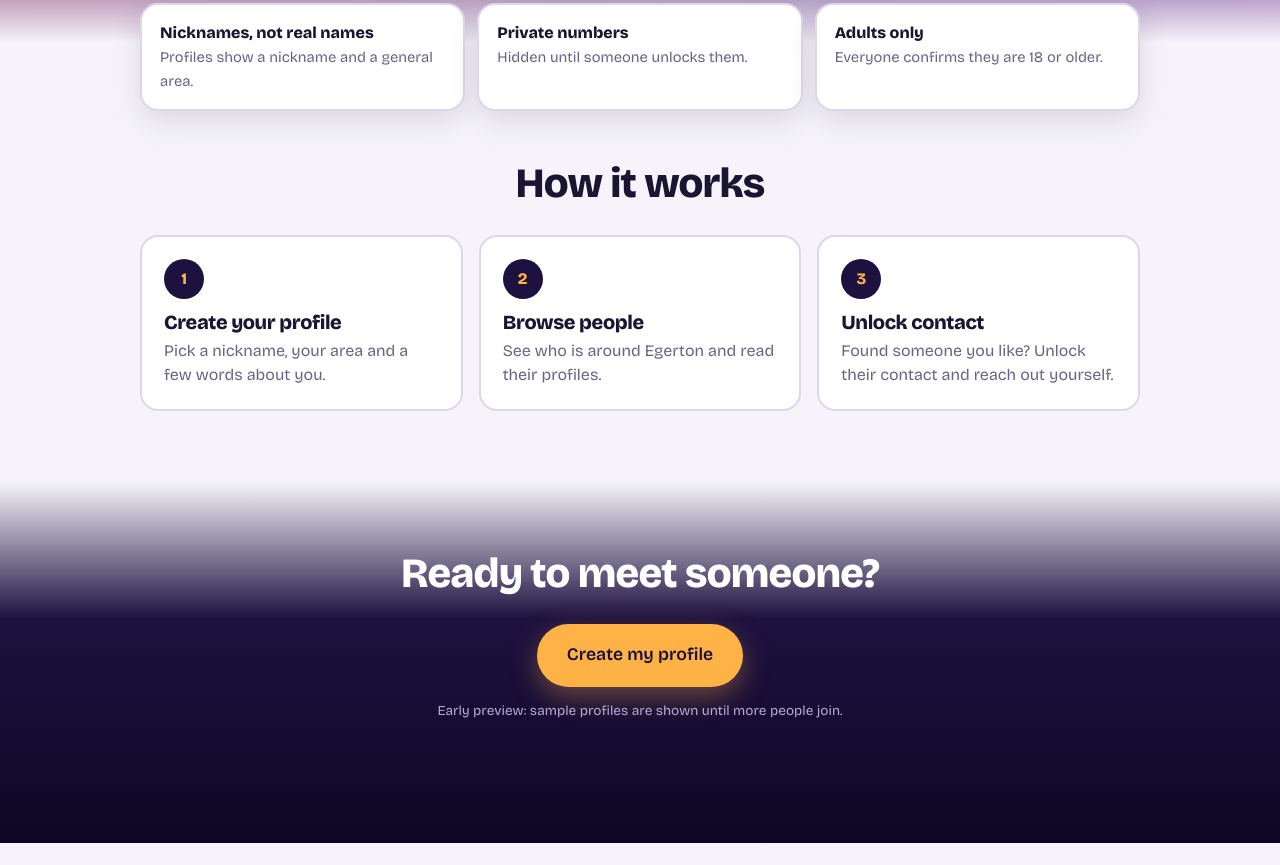
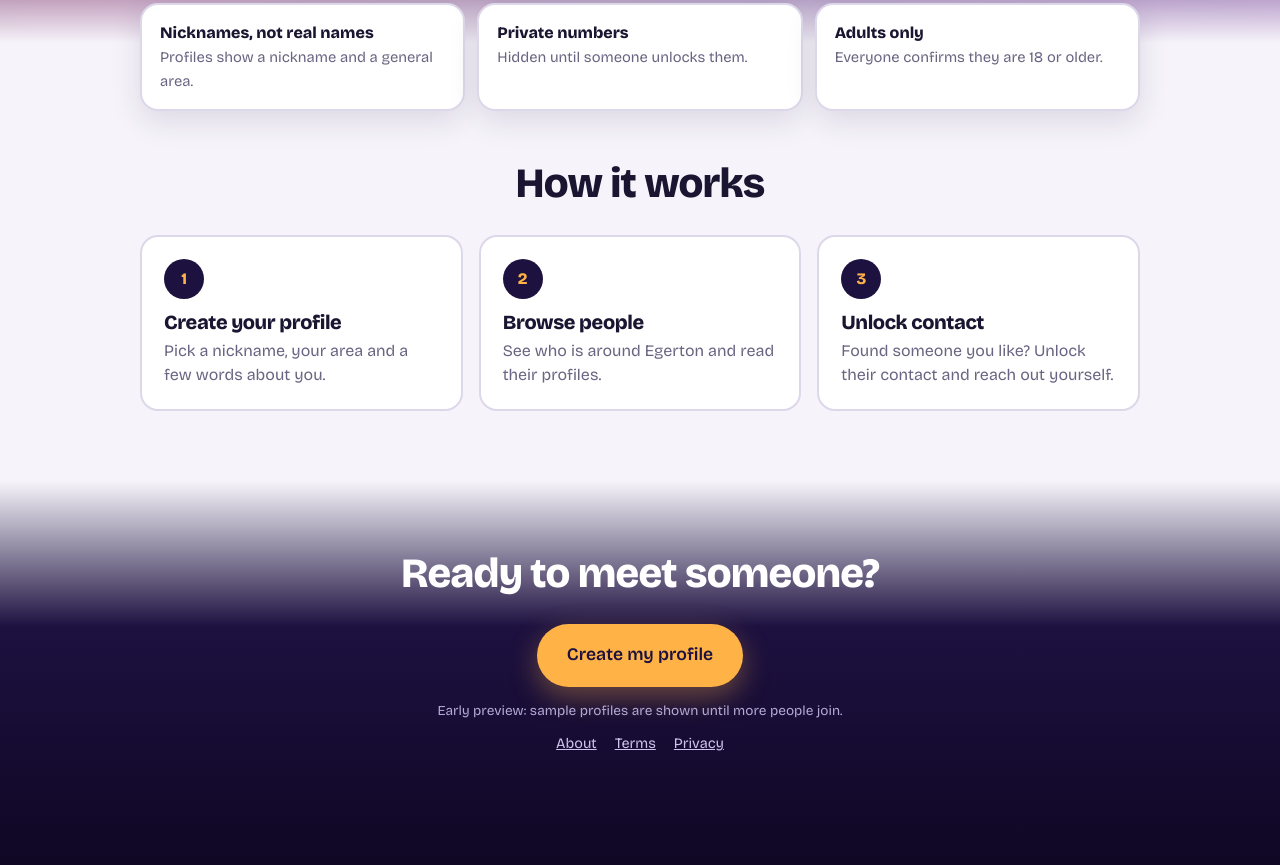
Before and after one commit to WA-1108/Egerton-Connect, a plain HTML site: page index.html in a window 1280 px wide. Shown: the part 680-1545 px from the top of the page. Before the commit the page ends 1523 px from the top, so only its background shows below. Drawn offline with nearby package versions, Linux system fonts and the light colour scheme.

Commit message:
About, Terms and Privacy pages

```diff
--- a/app.js
+++ b/app.js
@@ -10,6 +10,7 @@ if (!window.supabase) {
 }
 const sb = window.supabase.createClient(SUPABASE_URL, SUPABASE_KEY);
 
+const LEGALKEYS = ["about", "terms", "privacy"];
 const GENDERS = [["woman", "Woman"], ["man", "Man"], ["nonbinary", "Non-binary"]];
 const INTEREST = { woman: "Women", man: "Men", nonbinary: "Non-binary people" };
 const ZONES = ["Egerton main campus", "Egerton area", "Njoro town", "Njoro, near the market", "Nakuru town", "Elsewhere nearby"];
@@ -254,6 +255,7 @@ function welcomeView() {
       <h2>Ready to meet someone?</h2>
       <button class="btn sun big" data-act="start">Create my profile</button>
       <p class="fine">Early preview: sample profiles are shown until more people join.</p>
+      <nav class="foot-links light" aria-label="Site information"><a href="#about">About</a><a href="#terms">Terms</a><a href="#privacy">Privacy</a></nav>
     </section>
     <div class="sticky-cta"><button class="btn sun" data-act="start">Create my profile</button></div>
   </main>`;
@@ -285,7 +287,7 @@ function formView() {
   const bioF = `<div class="field"><label for="bio">About me <span class="hint">(optional)</span></label><textarea id="bio" name="bio" maxlength="200" placeholder="A line or two about you">${esc(m.bio || "")}</textarea></div>`;
   const intF = `<div class="field"><label for="interests">Interests <span class="hint">(optional)</span></label><input id="interests" name="interests" type="text" placeholder="Football, Movies, Coding" value="${esc((m.interests || []).join(", "))}" /><div class="hint">Separate with commas. Up to 4.</div></div>`;
   const contactF = `<div class="field"><label for="contact">Phone or WhatsApp number</label><input id="contact" name="contact" type="tel" maxlength="20" placeholder="07XX XXX XXX" value="${esc(m.contact || "")}" /><div class="hint">Hidden from everyone until they unlock it.</div></div>`;
-  const consentF = `<label class="check"><input type="checkbox" name="consent" /> <span>I am 18 or older and I will treat people with respect.</span></label>`;
+  const consentF = `<label class="check"><input type="checkbox" name="consent" /> <span>I am 18 or older, I agree to the <a href="#terms" target="_blank" rel="noopener">Terms</a> and <a href="#privacy" target="_blank" rel="noopener">Privacy Policy</a>, and I will treat people with respect.</span></label>`;
   const photoF = `<div class="field"><label for="photos">Photos <span class="hint">(optional, up to 3)</span></label><input id="photos" type="file" accept="image/*" multiple /><div class="thumbs" id="thumbs">${thumbsHtml()}</div><div class="hint">A blurred copy is made for you automatically.</div></div>`;
   const blurF = `<label class="check"><input type="checkbox" name="blur" ${m.blur ? "checked" : ""} /> <span>Blur my photos until someone unlocks my contact.</span></label>`;
   const errBox = `<div class="error" id="formError" role="alert" hidden></div>`;
@@ -339,8 +341,14 @@ function appHead() {
     <button class="me-chip" data-act="nav" data-to="profile" aria-label="My profile">${avatar(me, "sm")}</button></header>`;
 }
 
+function legalView(key) {
+  const page = LEGAL[key];
+  return `<main class="legal"><button class="link dark" data-act="legalback">&larr; Back</button><h1>${page.title}</h1><p class="updated">Last updated: 18 November 2026</p>${page.html}
+    <nav class="foot-links" aria-label="Site information"><a href="#about">About</a><a href="#terms">Terms</a><a href="#privacy">Privacy</a></nav></main>`;
+}
+
 function footerHtml() {
-  return `<footer class="site-foot"><strong>Egerton Connect</strong><span>Made for the Egerton community. Adults only (18+).</span></footer>`;
+  return `<footer class="site-foot"><strong>Egerton Connect</strong><span>Made for the Egerton community. Adults only (18+).</span><nav class="foot-links" aria-label="Site information"><a href="#about">About</a><a href="#terms">Terms</a><a href="#privacy">Privacy</a></nav></footer>`;
 }
 
 function completeCard() {
@@ -499,7 +507,7 @@ function validate(data, editing) {
   if (!data.getAll("seeking").length) return ["Choose who you are interested in.", 1];
   if (!(data.get("location") || "").toString().trim()) return ["Choose your current area.", 2];
   if (digits.length < 9) return ["Enter a valid phone number.", 3];
-  if (!editing && !data.get("consent")) return ["Please confirm you are 18 or older.", 3];
+  if (!editing && !data.get("consent")) return ["Please confirm you are 18 or older and agree to the Terms and Privacy Policy.", 3];
   return null;
 }
 
@@ -564,10 +572,11 @@ async function processPhoto(file) {
 /* ---------- Render ---------- */
 
 function render(keep) {
-  if (!user && view !== "welcome" && view !== "auth") view = "welcome";
+  if (!user && view !== "welcome" && view !== "auth" && !LEGALKEYS.includes(view)) view = "welcome";
   if (user && !me && ["browse", "saved", "profile", "edit"].includes(view)) view = "create";
   let html = "";
   if (view === "welcome") html = welcomeView();
+  else if (LEGALKEYS.includes(view)) html = legalView(view);
   else if (view === "auth") html = authView();
   else if (view === "create" || view === "edit") html = formView();
   else if (view === "browse") html = browseView() + navView();
@@ -588,6 +597,7 @@ const actions = {
     if (user) view = me ? "browse" : "create";
     else { authMode = "signup"; view = "auth"; }
   },
+  legalback: () => { history.replaceState(null, "", window.location.pathname); view = user ? (me ? "browse" : "create") : "welcome"; },
   report: (d) => { reportId = d.id; },
   closereport: () => { reportId = null; },
   unblock: async (d) => {
@@ -689,10 +699,16 @@ app.addEventListener("submit", async (e) => {
 
 /* ---------- Start ---------- */
 
+{ const h = window.location.hash.slice(1); if (LEGALKEYS.includes(h)) view = h; }
+window.addEventListener("hashchange", () => {
+  const h = window.location.hash.slice(1);
+  if (LEGALKEYS.includes(h)) { view = h; render(); }
+  else if (LEGALKEYS.includes(view)) { view = user ? (me ? "browse" : "create") : "welcome"; render(); }
+});
 render();
 (async () => {
   try {
     const { data } = await sb.auth.getSession();
-    if (data.session) { user = data.session.user; await afterLogin(); render(); }
+    if (data.session) { const keep = LEGALKEYS.includes(view) ? view : null; user = data.session.user; await afterLogin(); if (keep) view = keep; render(); }
   } catch (e) { /* stay on the landing page */ }
 })();
--- /dev/null
+++ b/legal.js
@@ -0,0 +1,128 @@
+/* Plain-language draft of the About, Terms and Privacy pages.
+   Have a lawyer review these before launch. Set CONTACT_EMAIL to a real support address. */
+
+const CONTACT_EMAIL = "";
+
+const contactLine = CONTACT_EMAIL
+  ? `<p>Email us at <a href="mailto:${CONTACT_EMAIL}">${CONTACT_EMAIL}</a>.</p>`
+  : `<p>You can reach us at any time through the <strong>Report or block</strong> option in the app.</p>`;
+
+const LEGAL = {
+  about: {
+    title: "About Egerton Connect",
+    html: `
+      <p>Egerton Connect is a place for adults in the Egerton University community to meet people nearby. You join with a nickname, say which area you are in, add photos if you like, and browse other profiles. When you want to reach someone, you unlock their contact number and get in touch yourself. There is no chat inside the site.</p>
+      <h2>How we try to keep it safe and private</h2>
+      <ul>
+        <li><strong>Nicknames, not real names.</strong> Profiles show a nickname and a general area only.</li>
+        <li><strong>Private numbers.</strong> A phone number stays hidden until someone unlocks it.</li>
+        <li><strong>Photos under your control.</strong> You can blur your photos and switch the blur on or off at any time.</li>
+        <li><strong>Adults only.</strong> Everyone confirms they are 18 or older.</li>
+        <li><strong>Report and block.</strong> Every profile has a Report or block option, and blocked people cannot see each other.</li>
+      </ul>
+      <h2>Contact</h2>
+      ${contactLine}`,
+  },
+
+  terms: {
+    title: "Terms of Use",
+    html: `
+      <p>By creating an account or using Egerton Connect, you agree to these terms. If you do not agree, please do not use the site.</p>
+
+      <h2>1. Who can use it</h2>
+      <p>You must be 18 or older. By signing up you confirm that you are. Egerton Connect is meant for the Egerton University community. We may remove any account that we believe belongs to someone under 18.</p>
+
+      <h2>2. Your account</h2>
+      <ul>
+        <li>Give an email address you control and keep your password private.</li>
+        <li>Use one account only, and keep your details honest.</li>
+        <li>Choose a nickname. You do not need to use your real name.</li>
+        <li>You are responsible for what happens under your account.</li>
+      </ul>
+
+      <h2>3. What you may not do</h2>
+      <ul>
+        <li>Pretend to be someone else, or create fake or misleading profiles.</li>
+        <li>Post photos of other people without their permission, or any photo of a person under 18.</li>
+        <li>Harass, threaten, pressure or abuse anyone.</li>
+        <li>Ask other users for money, or run scams.</li>
+        <li>Advertise or arrange paid sexual services, or anything else that is illegal.</li>
+        <li>Collect other users' details, or copy profiles, photos or phone numbers in bulk.</li>
+        <li>Try to break or get around the site's security or its blocking and privacy features.</li>
+      </ul>
+
+      <h2>4. Contact unlocking</h2>
+      <p>Unlocking lets you see another person's phone number so you can contact them yourself. Unlocking does not mean the person will reply. Contact access may become a paid feature. If it does, the price and what you get will be shown to you before you pay. Please use numbers only to contact the person in a respectful way, and do not share them with anyone else.</p>
+
+      <h2>5. Your content</h2>
+      <p>You keep ownership of your photos and words. You give us permission to store and show them on the site so the service can work. You promise that you have the right to post them.</p>
+
+      <h2>6. Reports, blocking and removal</h2>
+      <p>You can report or block anyone. We may review reports and may remove content, suspend or delete accounts, at our discretion, if we believe these terms have been broken or someone may be at risk. We do not have to give advance notice where safety is a concern.</p>
+
+      <h2>7. Your safety</h2>
+      <p>We do not check anyone's identity, age or background beyond what they tell us. You are responsible for your own safety when you contact or meet anyone. Be careful about what you share, choose public places when meeting, and leave any situation that feels wrong.</p>
+
+      <h2>8. No guarantees, and limits on our responsibility</h2>
+      <p>The site is provided as it is, and may sometimes be unavailable or contain mistakes. We are not responsible for what users say or do, or for any meetings or relationships that result. To the extent the law allows, we are not liable for losses arising from your use of the site. Nothing in these terms limits any rights you have under Kenyan law that cannot be limited.</p>
+
+      <h2>9. Ending your account</h2>
+      <p>You can delete your profile at any time from the My profile page. We may suspend or end accounts as described above.</p>
+
+      <h2>10. Changes and governing law</h2>
+      <p>We may update these terms and will show the date of the latest update. Continuing to use the site means you accept the changes. These terms are governed by the laws of Kenya.</p>
+
+      <h2>11. Contact</h2>
+      ${contactLine}`,
+  },
+
+  privacy: {
+    title: "Privacy Policy",
+    html: `
+      <p>This policy explains what personal information Egerton Connect collects, why, who can see it, and the choices you have.</p>
+
+      <h2>What we collect</h2>
+      <ul>
+        <li><strong>Account:</strong> your email address and a password (stored in scrambled form, so we cannot read it).</li>
+        <li><strong>Profile:</strong> your nickname, gender, who you are interested in, your general area, and optionally a short bio and interests.</li>
+        <li><strong>Photos:</strong> any photos you upload, plus an automatically blurred copy of each. Hidden data inside photos, such as GPS location, is removed.</li>
+        <li><strong>Contact number:</strong> the phone or WhatsApp number you give us.</li>
+        <li><strong>Activity:</strong> which contacts you unlock, your reports and blocks, and your photo blur setting.</li>
+        <li><strong>On your device:</strong> a login session, and small settings such as profiles you saved, kept in your browser.</li>
+      </ul>
+      <p>We do not collect your age. We only ask you to confirm that you are 18 or older.</p>
+
+      <h2>Why we use it</h2>
+      <p>To run your account, show your profile to other members, let people unlock contacts, handle reports and blocks, keep the site safe, and (when payments start) process payments.</p>
+
+      <h2>Who can see what</h2>
+      <ul>
+        <li><strong>Other signed-in members:</strong> your nickname, gender, area, bio, interests and photos (blurred copies if you chose blur, until they unlock your contact).</li>
+        <li><strong>Your contact number:</strong> only people who unlock it. It is never shown to anyone else.</li>
+        <li><strong>Your email address:</strong> never shown to other members.</li>
+        <li><strong>Reports:</strong> private to us. The person you report is not told who reported them.</li>
+        <li>Profiles are only visible to people who are signed in. We do not sell your information.</li>
+      </ul>
+
+      <h2>Services that help us run the site</h2>
+      <p>We use Supabase for our database, login and photo storage, with servers in Frankfurt, Germany, and Vercel to host the website. When email sending and payments are switched on, an email service and a payment provider (such as M-Pesa) will also handle the data needed for those tasks. Because some of these providers are outside Kenya, your information may be processed abroad.</p>
+
+      <h2>How long we keep it</h2>
+      <p>We keep your profile while your account exists. When you delete your profile from the My profile page, your profile details, photos and contact number are deleted. Your login email stays until you ask us to remove it. We may keep reports for as long as needed to keep people safe.</p>
+
+      <h2>Your rights</h2>
+      <p>Under Kenya's Data Protection Act you can ask to see, correct or delete your information, and object to how it is used. You can also complain to the Office of the Data Protection Commissioner.</p>
+
+      <h2>Under 18s</h2>
+      <p>Egerton Connect is for adults only. If we learn that someone under 18 has an account, we will remove it.</p>
+
+      <h2>Security</h2>
+      <p>We use access rules, private storage for photos and scrambled passwords to protect your information, but no online service can be completely secure.</p>
+
+      <h2>Changes</h2>
+      <p>If we change this policy, we will update the date at the top of this page.</p>
+
+      <h2>Contact</h2>
+      ${contactLine}`,
+  },
+};
--- a/style.css
+++ b/style.css
@@ -421,3 +421,17 @@ body:not(.landing)::after { width: 320px; height: 320px; bottom: -80px; left: -1
 .modal .check { align-items: center; }
 .modal textarea { width: 100%; min-height: 80px; padding: 12px; border: 2px solid var(--line); border-radius: 12px; }
 .blk { display: flex; justify-content: space-between; align-items: center; gap: 10px; padding: 6px 0; }
+
+/* ===== About, Terms, Privacy ===== */
+.legal { max-width: 720px; margin: 16px auto 40px; padding: 18px 26px 30px; background: var(--white); border-radius: 24px; box-shadow: 0 14px 34px rgba(29, 17, 64, 0.1); line-height: 1.6; }
+.legal h1 { font-size: 2.1rem; font-weight: 800; margin: 6px 0 4px; }
+.legal h2 { font-size: 1.15rem; margin: 26px 0 6px; color: var(--forest); }
+.legal ul { padding-left: 20px; margin: 8px 0; }
+.legal li { margin-bottom: 6px; }
+.legal a { color: var(--leaf); }
+.updated { color: var(--muted); font-size: 0.9rem; }
+.link.dark { color: var(--forest); padding-left: 0; }
+.foot-links { display: flex; gap: 18px; justify-content: center; margin-top: 12px; }
+.foot-links a { color: var(--muted); text-decoration: underline; font-size: 0.9rem; }
+.foot-links.light a { color: #cfc4ee; }
+.legal .foot-links { margin-top: 28px; }
```
Also changed, not shown: index.html (+1 -0 lines).
